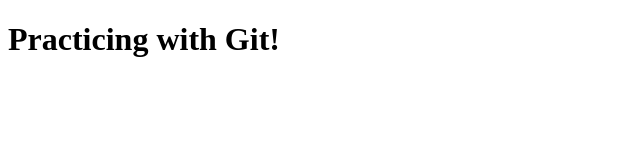
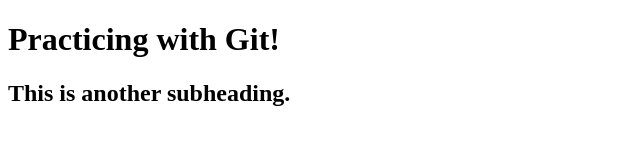
Before and after one commit to bluesboymark/practice-git, a plain HTML site: page index.html in a window 1280 px wide. Shown: the whole page, without its empty margins (0-640 px from the left). Drawn offline with Linux system fonts and the light colour scheme.

Commit message:
added subheading

```diff
--- a/index.html
+++ b/index.html
@@ -6,5 +6,6 @@
   </head>
   <body>
     <h1>Practicing with Git!</h1>
+    <h2>This is another subheading.</h2>
   </body>
 </html>
```
